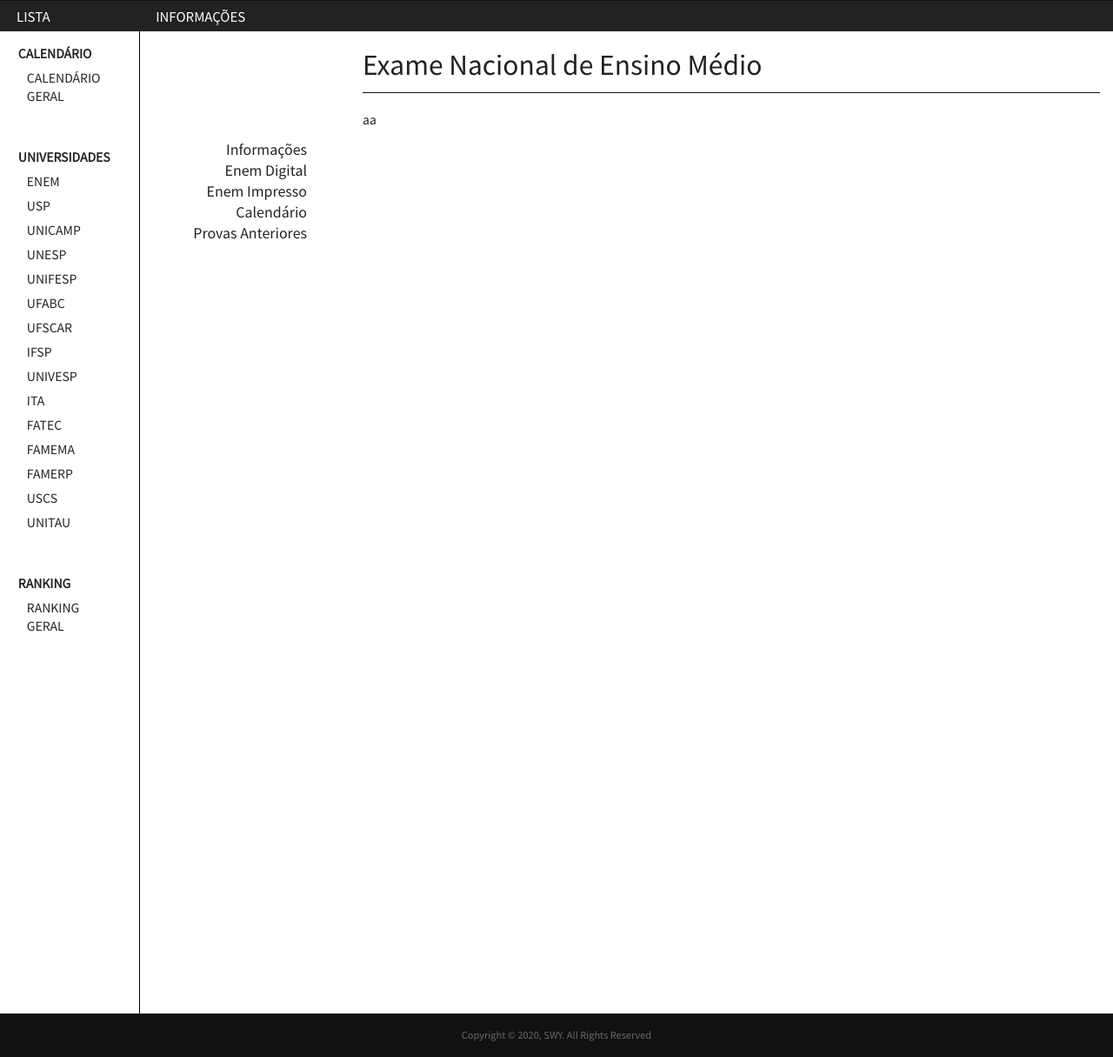
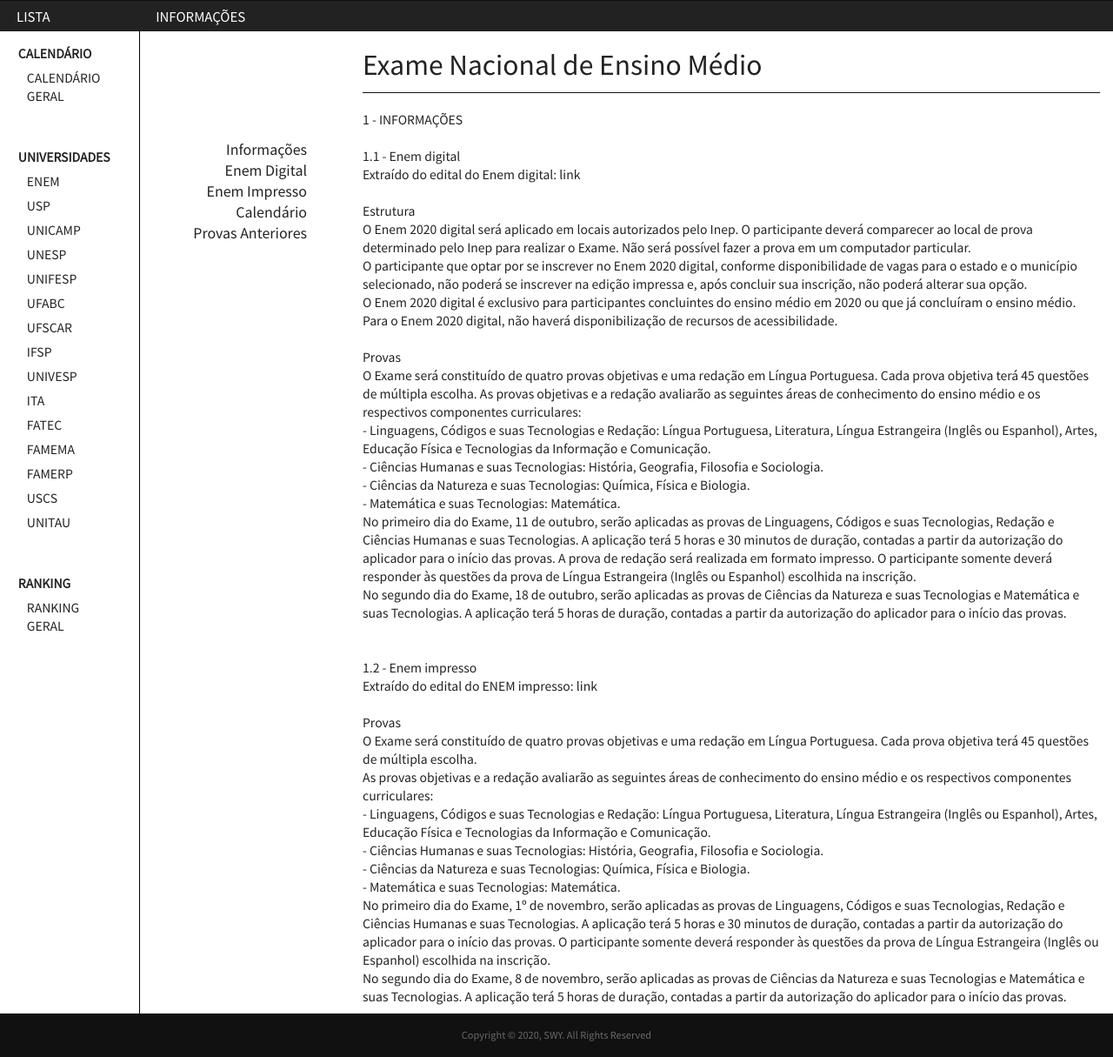
Before and after one commit to beasabreu/backupDefinitivo, a PHP site: page /pages/enem.php in a window 1280 px wide. Shown: the part 119-1334 px from the top of the page at 87% size. Run offline with PHP 8.4, Linux system fonts and the light colour scheme.

Commit message:
Add files via upload

```diff
--- a/pages/enem.php
+++ b/pages/enem.php
@@ -4,9 +4,9 @@
 $submenu = "<a href=\"#info\">Informações</a><br>
 
 
-<a href=\"#\">Enem Digital　　</a><br>
+<a href=\"#dig\">Enem Digital　　</a><br>
 
-<a href=\"#\">Enem Impresso　　</a><br>
+<a href=\"#imp\">Enem Impresso　　</a><br>
 
 <a href=\"#\">Calendário</a><br>
 
@@ -14,7 +14,54 @@
 <a href=\"#\">Provas Anteriores</a><br>";
 
 $title = "Exame Nacional de Ensino Médio";
-$content = "<section id=\"info\">aa</section>";
+$content = "
+
+<section id=\"info\">1 - INFORMAÇÕES<br><br></section>
+<section id=\"dig\">1.1 - Enem digital<br></section>
+Extraído do edital do Enem digital: link<br><br>
+
+Estrutura<br>
+
+
+O Enem 2020 digital ser&aacute; aplicado em locais autorizados pelo Inep. O participante dever&aacute; comparecer ao local de prova determinado pelo Inep para realizar o Exame. N&atilde;o ser&aacute; poss&iacute;vel fazer a prova em um computador particular.&nbsp;<br>
+O participante que optar por se inscrever no Enem 2020 digital, conforme disponibilidade de vagas para o estado e o munic&iacute;pio selecionado, n&atilde;o poder&aacute; se inscrever na edi&ccedil;&atilde;o impressa e, ap&oacute;s concluir sua inscri&ccedil;&atilde;o, n&atilde;o poder&aacute; alterar sua op&ccedil;&atilde;o.&nbsp;<br>
+O Enem 2020 digital &eacute; exclusivo para participantes concluintes do ensino m&eacute;dio em 2020 ou que j&aacute; conclu&iacute;ram o ensino m&eacute;dio. Para o Enem 2020 digital, n&atilde;o haver&aacute; disponibiliza&ccedil;&atilde;o de recursos de acessibilidade.<br><br>
+
+
+Provas<br>
+
+
+O Exame ser&aacute; constitu&iacute;do de quatro provas objetivas e uma reda&ccedil;&atilde;o em L&iacute;ngua Portuguesa. Cada prova objetiva ter&aacute; 45 quest&otilde;es de m&uacute;ltipla escolha. As provas objetivas e a reda&ccedil;&atilde;o avaliar&atilde;o as seguintes &aacute;reas de conhecimento do ensino m&eacute;dio e os respectivos componentes curriculares:&nbsp;<br>
+- Linguagens, C&oacute;digos e suas Tecnologias e Reda&ccedil;&atilde;o: L&iacute;ngua Portuguesa, Literatura, L&iacute;ngua Estrangeira (Ingl&ecirc;s ou Espanhol), Artes, Educa&ccedil;&atilde;o F&iacute;sica e Tecnologias da Informa&ccedil;&atilde;o e Comunica&ccedil;&atilde;o.<br>
+- Ci&ecirc;ncias Humanas e suas Tecnologias: Hist&oacute;ria, Geografia, Filosofia e Sociologia.<br>
+- Ci&ecirc;ncias da Natureza e suas Tecnologias: Qu&iacute;mica, F&iacute;sica e Biologia.<br>
+- Matem&aacute;tica e suas Tecnologias: Matem&aacute;tica.<br>
+No primeiro dia do Exame, 11 de outubro, ser&atilde;o aplicadas as provas de Linguagens, C&oacute;digos e suas Tecnologias, Reda&ccedil;&atilde;o e Ci&ecirc;ncias Humanas e suas Tecnologias. A aplica&ccedil;&atilde;o ter&aacute; 5 horas e 30 minutos de dura&ccedil;&atilde;o, contadas a partir da autoriza&ccedil;&atilde;o do aplicador para o in&iacute;cio das provas. A prova de reda&ccedil;&atilde;o ser&aacute; realizada em formato impresso. O participante somente dever&aacute; responder &agrave;s quest&otilde;es da prova de L&iacute;ngua Estrangeira (Ingl&ecirc;s ou Espanhol) escolhida na inscri&ccedil;&atilde;o.&nbsp;<br>
+No segundo dia do Exame, 18 de outubro, ser&atilde;o aplicadas as provas de Ci&ecirc;ncias da Natureza e suas Tecnologias e Matem&aacute;tica e suas Tecnologias. A aplica&ccedil;&atilde;o ter&aacute; 5 horas de dura&ccedil;&atilde;o, contadas a partir da autoriza&ccedil;&atilde;o do aplicador para o in&iacute;cio das provas.<br>
+&nbsp; <br><br>
+
+
+<section id=\"imp\">1.2 - Enem impresso <br></section>
+Extraído do edital do ENEM impresso: link<br><br>
+
+Provas<br>
+O Exame será constituído de quatro provas objetivas e uma redação em Língua Portuguesa. Cada prova objetiva terá 45 questões de múltipla escolha.<br>
+As provas objetivas e a redação avaliarão as seguintes áreas de conhecimento do ensino médio e os respectivos componentes curriculares:<br>
+- Linguagens, Códigos e suas Tecnologias e Redação: Língua Portuguesa, Literatura, Língua Estrangeira (Inglês ou Espanhol), Artes, Educação Física e Tecnologias da Informação e Comunicação.<br>
+- Ciências Humanas e suas Tecnologias: História, Geografia, Filosofia e Sociologia.<br>
+- Ciências da Natureza e suas Tecnologias: Química, Física e Biologia.<br>
+- Matemática e suas Tecnologias: Matemática.<br>
+
+No primeiro dia do Exame, 1º de novembro, serão aplicadas as provas de Linguagens, Códigos e suas Tecnologias, Redação e Ciências Humanas e suas Tecnologias. A aplicação terá 5 horas e 30 minutos de duração, contadas a partir da autorização do aplicador para o início das provas. O participante somente deverá responder às questões da prova de Língua Estrangeira (Inglês ou Espanhol) escolhida na inscrição.<br>
+No segundo dia do Exame, 8 de novembro, serão aplicadas as provas de Ciências da Natureza e suas Tecnologias e Matemática e suas Tecnologias. A aplicação terá 5 horas de duração, contadas a partir da autorização do aplicador para o início das provas.<br>
+
+
+
+
+
+
+
+";
 
 include('template.php');
 
--- a/pages/style.css
+++ b/pages/style.css
@@ -175,10 +175,11 @@
 	overflow-y: hidden;}
 .cont .cont-cont  {
 	height: calc(100vh - 255px);
-	display:flex;
+	/*display:flex;*/
+	display: inline-block;
 	flex-grow: 1;
 	padding-top: 20px;
-	overflow-x: hidden;
+	word-wrap: break-word;
 	overflow-y: scroll;}
 
 
```
